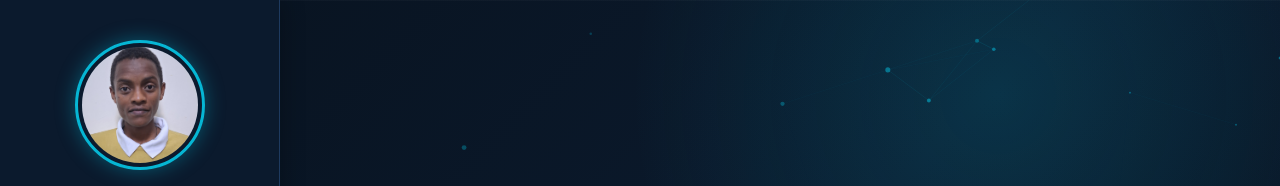
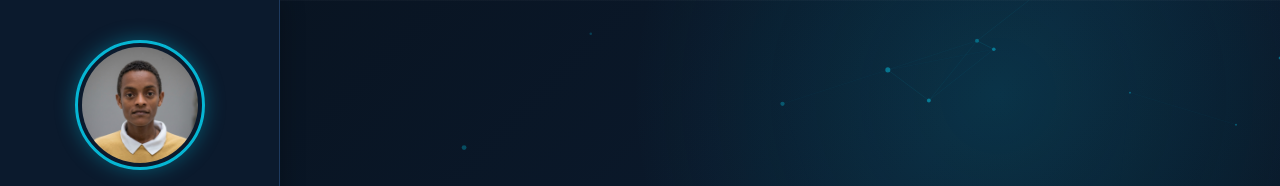
Before and after one commit to tamiratgebe/tamirat-g, a website: page index.html in a window 1280 px wide. Shown: the top 186 px of the page. Drawn offline with Linux system fonts and the light colour scheme.

Commit message:
Update profile photo

```diff
--- a/index.html
+++ b/index.html
@@ -337,7 +337,7 @@
 
   <aside>
     <div class="profile-img-container">
-      <img src="20260718_203836 (1).jpg" alt="Tamirat Gebeyehu Bekele" class="profile-img">
+      <img src="profile.jpg" alt="profile.jpg" class="profile-img">
     </div>
     <div class="sidebar-name">Tamirat G. Bekele</div>
     <div class="sidebar-title">Future STEM Major</div>
```
Also changed, not shown: profile.jpg (added).
